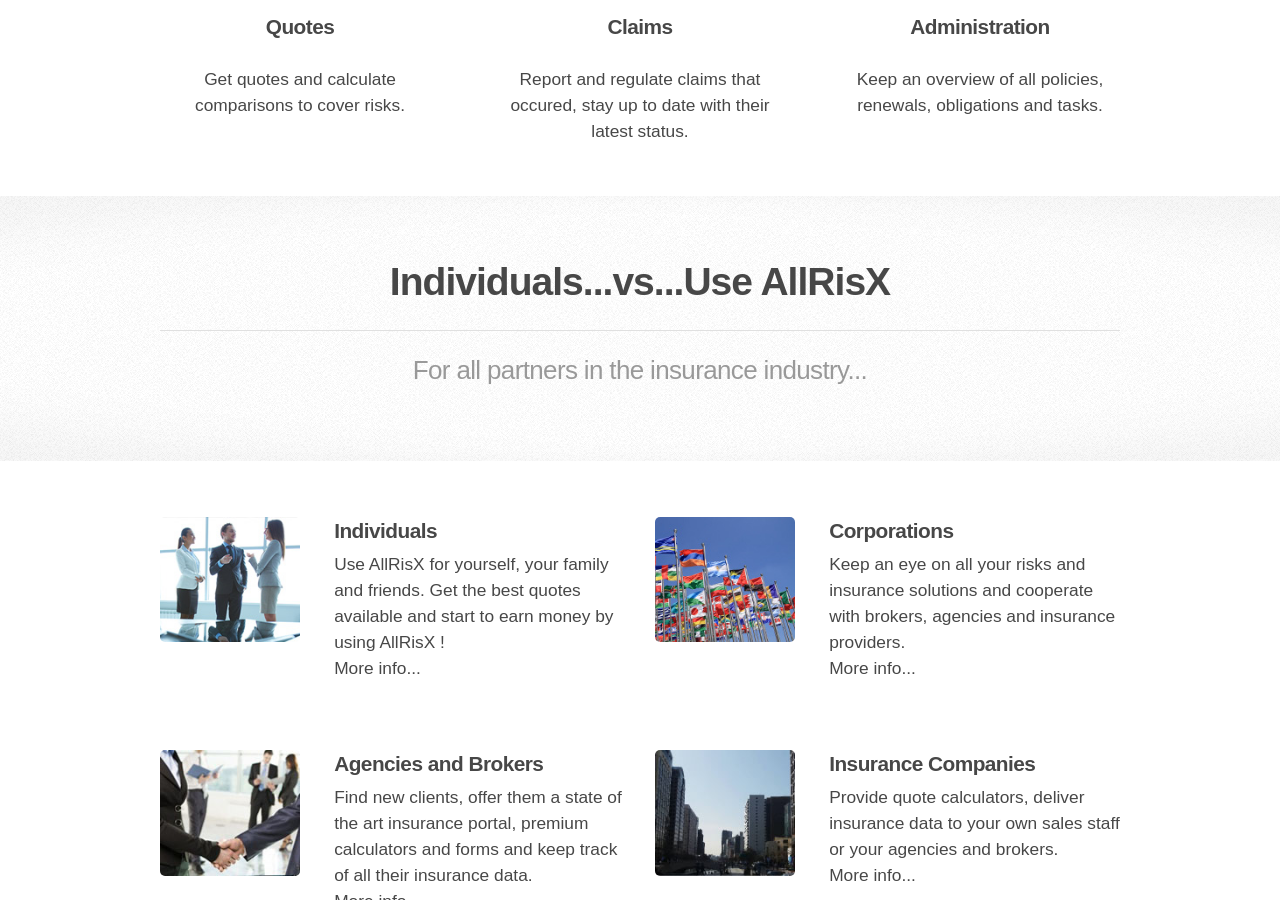
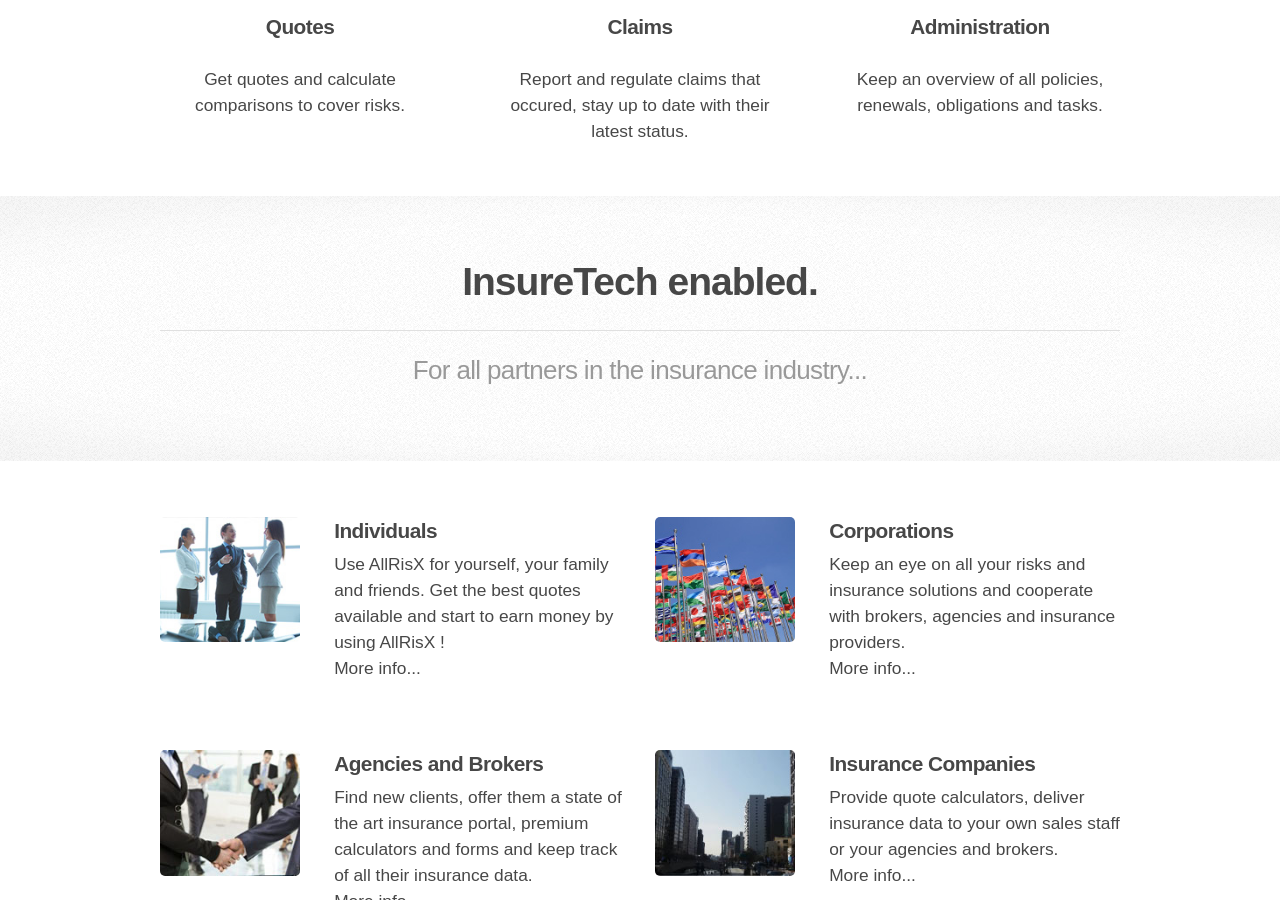
Before and after one commit to alljustincase/allrisx.com, a Jekyll site: the page built from index.html, in a window 1280 px wide and 900 px high, scrolled down 732 px. Built offline with Jekyll 4.4.1, drawn with Linux system fonts in a browser that asks for light colours; the list of posts is cut into pages by our own code.

Commit message:
Updated 'index.html' via CloudCannon

```diff
--- a/index.html
+++ b/index.html
@@ -51,7 +51,7 @@
 	<section class="wrapper style2">
 		<div class="container">
 			<header class="major">
-				<h2>Individuals...vs...Use AllRisX</h2>
+				<h2>InsureTech enabled.</h2>
 				<p>For all partners in the insurance industry...</p>
 			</header>
 		</div>
```
